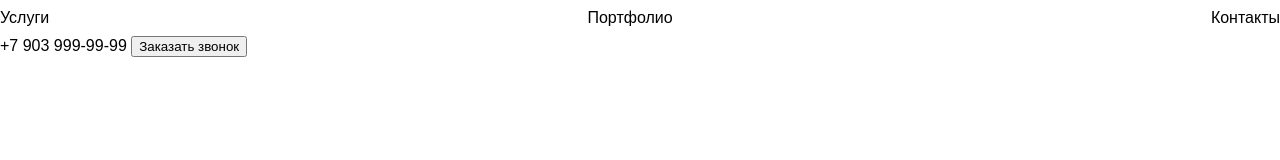
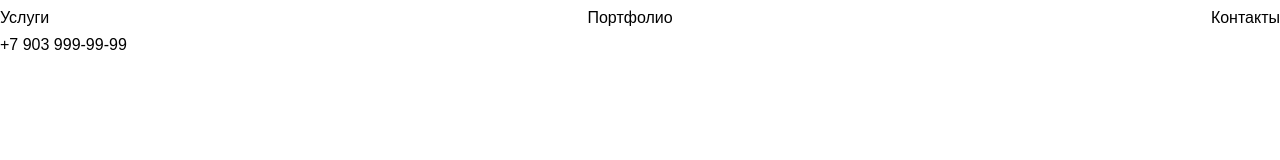
Before and after one commit to Bez-caxara/new-delite, a plain HTML site: page index.html in a window 1280 px wide. Drawn offline with Linux system fonts and the light colour scheme.

Commit message:
Update index.html

```diff
--- a/index.html
+++ b/index.html
@@ -18,7 +18,7 @@
         </nav>
         <div>
             <a href="tel:+79039999999">+7 903 999-99-99</a>
-            <button>Заказать звонок</button>
+
         </div>
     </header>
 </body>
```
